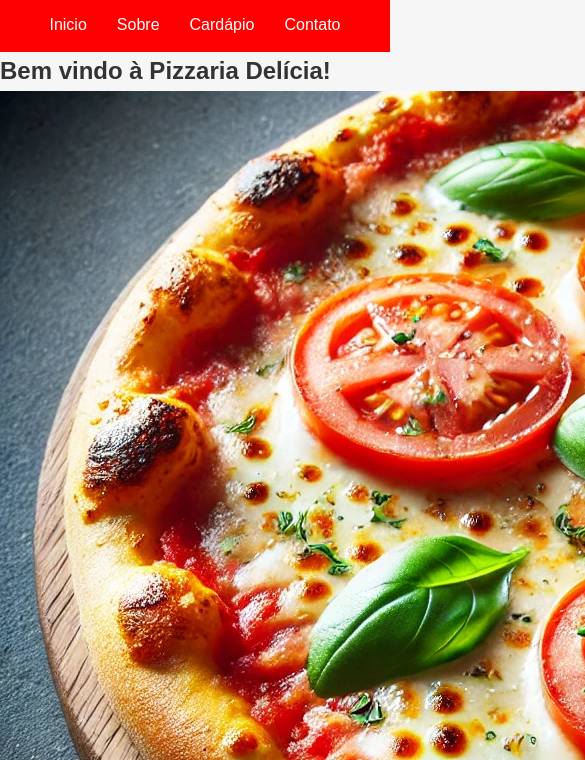
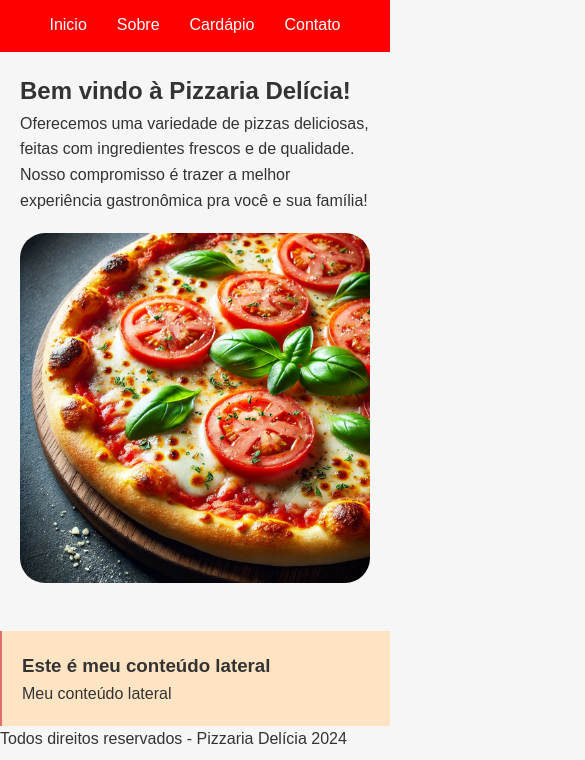
Before and after one commit to Thiagocsoaresbh/siteteste, a plain HTML site: page index.html in a window 390 px wide. Shown: the part 340-1100 px from the top of the page, 585 px wide, since content can reach past the window. Drawn offline with Linux system fonts and the light colour scheme.

Commit message:
Definições de estilo para imagens, ajustes para layout mobile; TODO:sidebar

```diff
--- a/css/style.css
+++ b/css/style.css
@@ -76,3 +76,53 @@ nav a {
 nav a:hover {
     text-decoration: underline;
 }
+
+.conteudo-principal {
+    flex: 3;
+    /* 75% da largura */
+    max-width: 75%;
+    /* Limita conteúdo a 75% */
+    padding: 20px;
+}
+
+.sidebar {
+    flex: 1;
+    /* 25% da largura */
+    max-width: 25%;
+    /* Limitar a largura do Sidebar */
+    background-color: bisque;
+    /* Fundo claro, diferente branco */
+    padding: 20px;
+    border-left: 2px solid rgb(226, 112, 112);
+}
+
+/* Ajuste para telas menores */
+@media (max-width: 768px) {
+    main {
+        flex-direction: column;
+        /* Empilha os elementos */
+    }
+
+    .conteudo-principal,
+    .sidebar {
+        max-width: 100%;
+        /* Remover limitação da largura máxima */
+    }
+}
+
+/*
+    | IMAGENS DO CONTEÚDO
+*/
+
+.imagem-principal,
+.imagem-sobre,
+.imagem-cardapio {
+    width: 100%;
+    /* Imagem ocupar toda a largura disponível */
+    height: auto;
+    /* Tamanho máximo e evitar imagens muito grandes */
+    margin: 20px 0;
+    /* Espaçamento vertical */
+    border-radius: 25px;
+    /* Bordas arredondadas */
+}
--- a/index.html
+++ b/index.html
@@ -29,10 +29,10 @@
         <!--Início da section 1-->
         <section class="conteudo-principal">
             <h2>Bem vindo à Pizzaria Delícia!</h2>
-            <img src="img/pizza_classica.webp" alt="Pizza Classica">
             <p class="index-intro">Oferecemos uma variedade de pizzas deliciosas, feitas com ingredientes frescos e de
                 qualidade.</p>
             <p>Nosso compromisso é trazer a melhor experiência gastronômica pra você e sua família!</p>
+            <img src="img/pizza_classica.webp" alt="Pizza Classica" class="imagem-principal">
         </section>
         <aside class="sidebar">
             <h3>Este é meu conteúdo lateral</h3>
```
